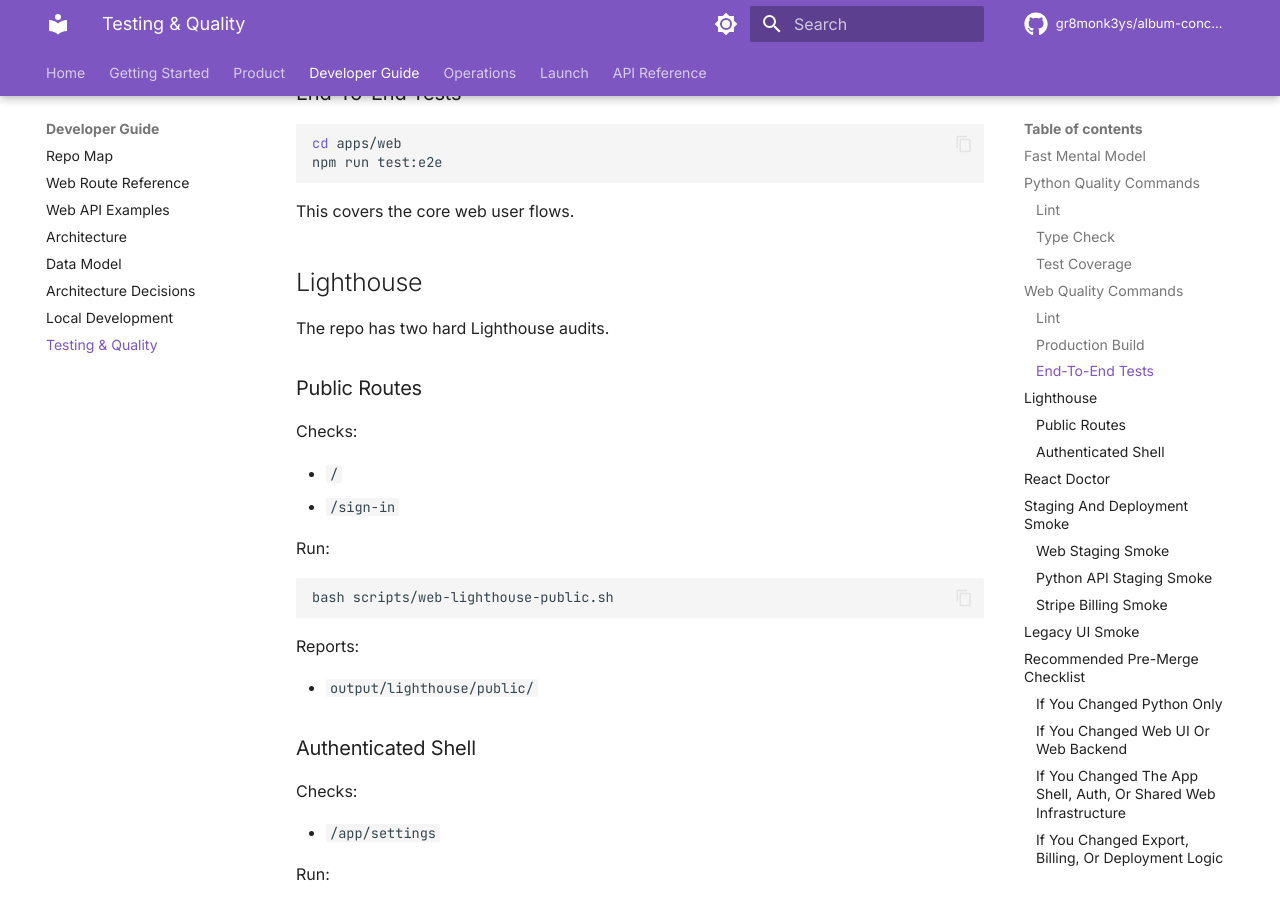
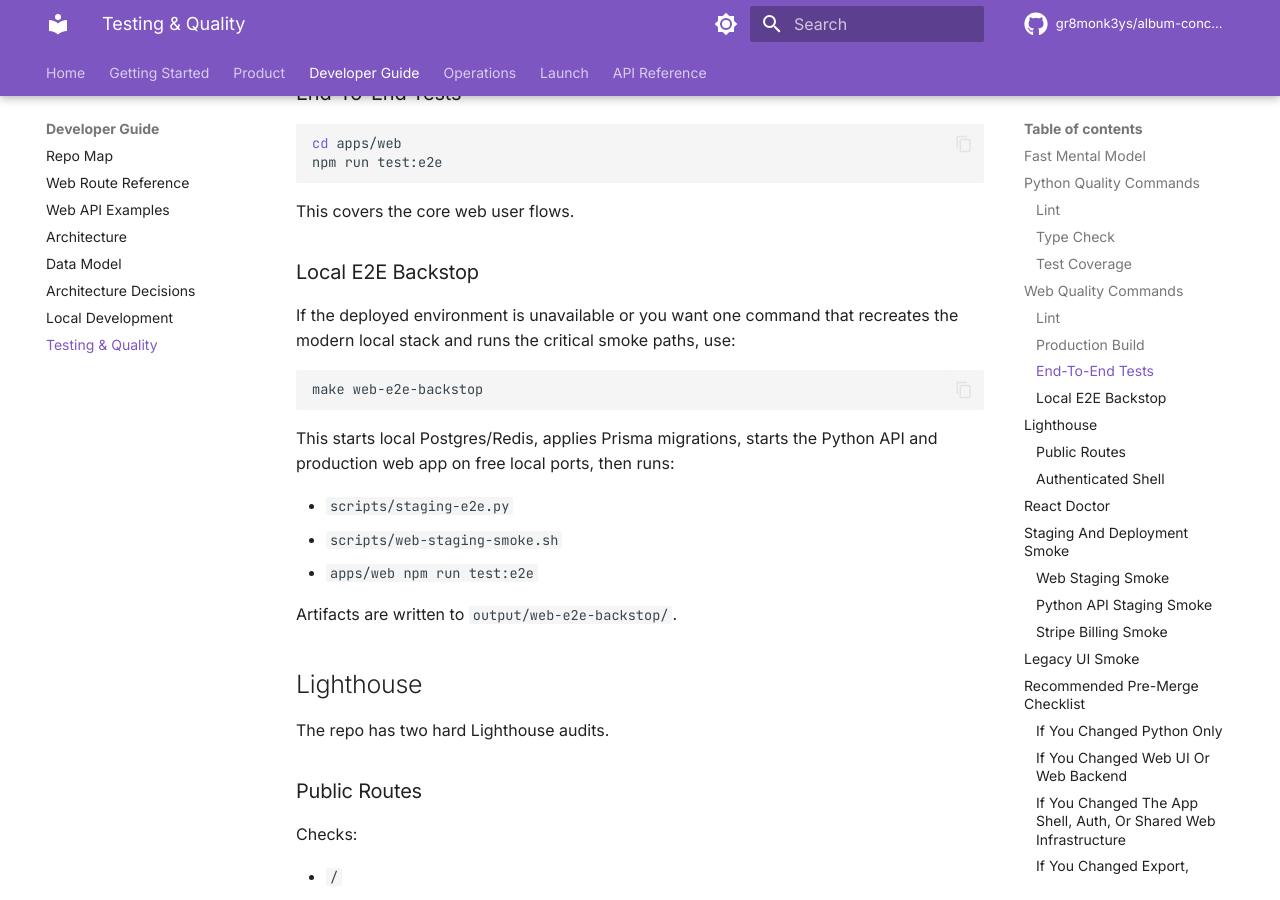
Before and after one commit to gr8monk3ys/album-conceptualizer, an MkDocs documentation site: the page built from docs/developer/testing-and-quality.md, in a window 1280 px wide and 900 px high, scrolled down 1414 px. Built offline with MkDocs 1.6.1 and Material for MkDocs 9.7.7, drawn with Linux system fonts in a browser that asks for light colours; comment, search, counter and statistics services are not loaded; some of the changed text lies outside the part shown.

Commit message:
feat(test): add local web e2e backstop

````diff
--- a/docs/developer/testing-and-quality.md
+++ b/docs/developer/testing-and-quality.md
@@ -61,6 +61,24 @@ npm run test:e2e
 ```
 
 This covers the core web user flows.
+
+### Local E2E Backstop
+
+If the deployed environment is unavailable or you want one command that recreates the modern local
+stack and runs the critical smoke paths, use:
+
+```bash
+make web-e2e-backstop
+```
+
+This starts local Postgres/Redis, applies Prisma migrations, starts the Python API and production
+web app on free local ports, then runs:
+
+- `scripts/staging-e2e.py`
+- `scripts/web-staging-smoke.sh`
+- `apps/web npm run test:e2e`
+
+Artifacts are written to `output/web-e2e-backstop/`.
 
 ## Lighthouse
 
@@ -194,6 +212,12 @@ Also run the relevant smoke scripts:
 - `scripts/stripe-billing-smoke.py`
 - `scripts/web-staging-smoke.sh`
 
+### If You Need A Backup E2E Path
+
+Run:
+
+- `make web-e2e-backstop`
+
 ## CI Expectations
 
 GitHub Actions currently enforces:
````
Also changed, not shown: apps/web/README.md (+21 -0 lines), docs/getting-started/quickstart.md (+6 -0 lines), 2 other files.
